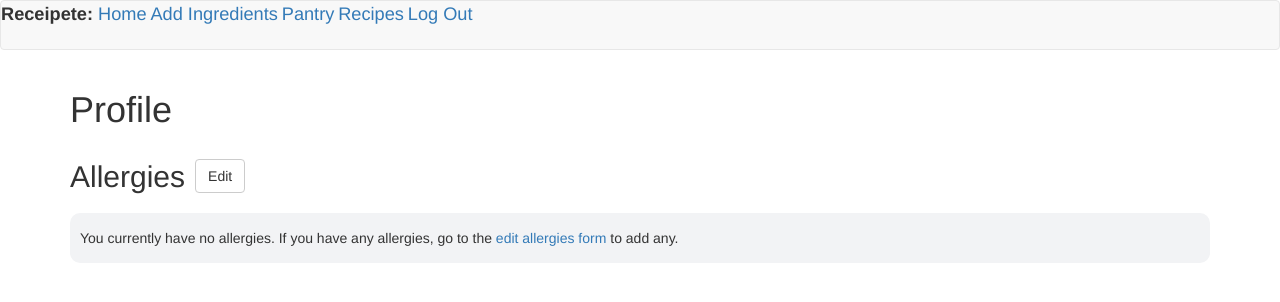
After one commit to tmonty12/receipete, a Flask app: page /profile in a window 1280 px wide. The commit adds this page. Shown: the top 302 px of the page. Run offline with Flask 3, Linux system fonts and the light colour scheme; the visitor is signed in with stand-in values (Sample User, id 1); data that the repository does not hold is empty; some libraries are stand-ins or nearby versions.

Commit message:
added edit allergy functionality

```diff
--- a/app/api.py
+++ b/app/api.py
@@ -35,6 +35,27 @@ def query_recipes(ingredients):
     return response.json()
 
 
+def query_recipes_2(ingredients):
+    url = "https://spoonacular-recipe-food-nutrition-v1.p.rapidapi.com/recipes/complexSearch"
+
+    querystring = {"query": "", "includeIngredients": ingredients, "number": "10", "ignorePantry": "true", "ranking": "1", "equipment": "blender"}
+
+    headers = {
+        "X-RapidAPI-Key": "2d4a8dd1fdmsh729ea9408c304cep1e20afjsn8778ac3491bf",
+        "X-RapidAPI-Host": "spoonacular-recipe-food-nutrition-v1.p.rapidapi.com"
+    }
+
+    response = requests.request("GET", url, headers=headers, params=querystring)
+
+    response.raise_for_status()
+
+    print(response.status_code)
+    print(response.headers)
+    print(response.text)
+
+    return response.json()
+
+
 def query_instructions(id):
     url = "https://spoonacular-recipe-food-nutrition-v1.p.rapidapi.com/recipes/" + id + "/information"
 
@@ -65,3 +86,11 @@ def query_recipe_ingredients(id):
     response.raise_for_status()
 
     return response.json()
+
+# List storing allergies provided by API
+allergies = ['dairy', 'egg', 'gluten', 'peanut', 'sesame', 'seafood', 'shellfish', 'soy', 'sulfite', 'tree nut', 'wheat']
+
+
+if __name__ == "__main__":
+    print(query_recipes_2('tomato,cheese'))
+    # print(query_recipe_ingredients('474396'))
--- a/app/models.py
+++ b/app/models.py
@@ -16,6 +16,7 @@ class User(UserMixin, db.Model):
     email = db.Column(db.String(120), index=True, unique=True)
     password_hash = db.Column(db.String(128))
     ingredients = db.relationship('Ingredient', backref='user', lazy='dynamic')
+    allergies = db.relationship('Allergy', backref='user', lazy='dynamic')
 
     def __repr__(self):
         return f'<User {self.username}>'
@@ -43,3 +44,11 @@ class Recipes(db.Model):
     name = db.Column(db.String(100), nullable=False)
     #image = db.Column(db.String(100), nullable=False)
     #user_id = db.Column(db.Integer, db.ForeignKey('user.id'))
+
+class Allergy(db.Model):
+    id = db.Column(db.Integer, primary_key=True)
+    type = db.Column(db.String(64), index=True)
+    user_id = db.Column(db.Integer, db.ForeignKey('user.id'))
+
+    def __repr__(self):
+        return f'<Allergy {self.type}>'
--- a/app/routes.py
+++ b/app/routes.py
@@ -1,9 +1,9 @@
 from flask import redirect, flash, render_template, request, url_for, request
 from app import app, db
 from app.forms import LoginForm, CreateAccountForm, SearchIngredientsForm, AddIngredientsForm, DeleteIngredientsForm, \
-    SearchRecipesForm, EditIngredientForm
+    SearchRecipesForm, EditIngredientForm, EditAllergiesForm
 from flask_login import current_user, login_user, logout_user, login_required
-from app.models import User, Ingredient
+from app.models import User, Ingredient, Allergy
 from werkzeug.urls import url_parse
 from app.api import query_ingredients, query_recipes, query_instructions, query_recipe_ingredients
 from datetime import datetime
@@ -105,7 +105,10 @@ def create_account():
 @app.route('/pantry', methods=['GET'])
 @login_required
 def pantry():
-    ingredients = current_user.ingredients.all()
+    # First need to grab ingredients with expiration date and sort by ascending date.
+    # Then grab ingredients without expiration date and append them to the end of ingredients list
+    ingredients = current_user.ingredients.filter(Ingredient.expiration_date != None).order_by(Ingredient.expiration_date).all()
+    ingredients += current_user.ingredients.filter_by(expiration_date=None).all()
     return render_template('pantry.html', title='Pantry', ingredients=ingredients)
 
 
@@ -116,13 +119,12 @@ def edit_pantry_item(id):
     if not ingredient:
         return redirect(url_for('pantry'))
     form = EditIngredientForm()
-    print(request.form, form.validate_on_submit())
     if form.validate_on_submit():
-        print('test')
-        print(datetime.strptime(form.expiration_date.data, '%Y-%m-%d'))
-        ingredient.expiration_date = datetime.strptime(form.expiration_date.data, '%Y-%m-%d')
+        ingredient.expiration_date = form.expiration_date.data
         db.session.commit()
         return redirect(url_for('pantry'))
+    elif ('expiration_date' in form.errors):
+        flash(f"Error with expiration date value: {form.errors['expiration_date']}")
 
     return render_template('edit_pantry_item.html', title='Edit Pantry Item', ingredient=ingredient, form=form)
 
@@ -132,7 +134,7 @@ def edit_pantry_item(id):
 def delete_pantry_items():
     ingredients = current_user.ingredients.all()
     form = DeleteIngredientsForm()
-    form.ingredients.choices = [(ingredient.id, f"{ingredient.name},{ingredient.image}") for ingredient in ingredients]
+    form.ingredients.choices = [(ingredient.id, f"{ingredient.name},{ingredient.expiration_date.strftime('%Y-%m-%d') if ingredient.expiration_date else ''},{ingredient.image}") for ingredient in ingredients]
 
     if request.form.get('submit') == 'Delete Items':
         for ingredient in form.ingredients.data:
@@ -177,6 +179,30 @@ def search_ingredients():
     return render_template('ingredients.html', title='Search Ingredients', search_form=search_form, add_form=add_form,
                            ingredients=ingredients)
 
+@app.route('/allergies/edit', methods=['GET', 'POST'])
+@login_required
+def edit_allergies():
+    current_user_allergies = [allergy.type for allergy in current_user.allergies.all()]
+    form = EditAllergiesForm(allergies=current_user_allergies)
+
+    if form.validate_on_submit():
+        for allergy in current_user.allergies.all():
+            if allergy.type not in form.allergies.data:
+                db.session.delete(allergy)
+        for allergy in form.allergies.data:
+            if allergy not in current_user_allergies:
+                user_allergy = Allergy(user=current_user, type=allergy)
+                db.session.add(user_allergy)
+        db.session.commit()
+        return redirect(url_for('profile'))
+
+    return render_template('edit_allergies.html', title='Edit Allergies', form=form)
+
+@app.route('/profile', methods=['GET'])
+@login_required
+def profile():
+    return render_template('profile.html', title='Profile', allergies=current_user.allergies.all())
+
 # @app.route('/recipes', methods=['GET', 'POST'])
 # @login_required
 # def search_recipes():
--- /dev/null
+++ b/app/templates/profile.html
@@ -0,0 +1,44 @@
+{% extends "loggedin_base.html" %}
+{% import 'bootstrap/wtf.html' as wtf %}
+
+{% block app_content %}
+    <style>
+        .allergy {
+            display: flex;
+            align-items: center;
+            background-color: #F2F3F5;
+            border-radius: 10px;
+            height: 50px;
+            margin-bottom: 10px;
+        }
+        .allergy p {
+            margin: 10px;
+        }
+        .allergies-title {
+            display: flex;
+            align-items: center;
+        }
+        .allergies-title h2 {
+            margin: 20px 0px
+        }
+        .allergies-title button {
+            margin-left: 10px;
+        }
+    </style>
+    <h1>Profile</h1>
+    <div class="allergies-title">
+        <h2>Allergies</h2>
+        <a href="{{ url_for('edit_allergies')}}"><button class="btn btn-default">Edit</button></a>
+    </div>
+    {% if allergies %}
+        {% for allergy in allergies %}
+            <div class="allergy">
+                <p>• {{ allergy.type }}</p>
+            </div>
+        {% endfor %}
+    {% else %}
+        <div class="allergy">
+            <p>You currently have no allergies. If you have any allergies, go to the  <a href="{{ url_for('edit_allergies')}}">edit allergies form</a> to add any.</p>
+        </div>
+    {% endif %}
+{% endblock %}
--- a/app/templates/recipes.html
+++ b/app/templates/recipes.html
@@ -32,7 +32,7 @@
         {% for recipe in recipes %}
         <div class="recipe">
             <div>
-                <img src="{{ recipe[2]  }}" />
+                <img src="{{ recipe[2] }}" />
                 <p>{{ recipe[1] }}</p>
             </div>
             <a href="{{ url_for('view_recipe', id=recipe[0])}}">
```
Also changed, not shown: app/forms.py (+6 -2 lines), app/templates/delete_pantry_items.html (+31 -10 lines), app/templates/edit_allergies.html (added, +35 -0 lines), app/templates/pantry.html (+5 -4 lines), migrations/versions/11d70b0a9c39_.py (added, +40 -0 lines).
